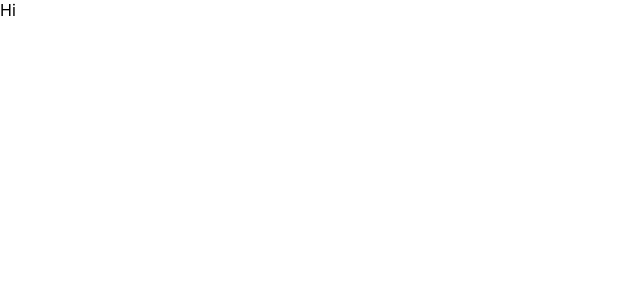
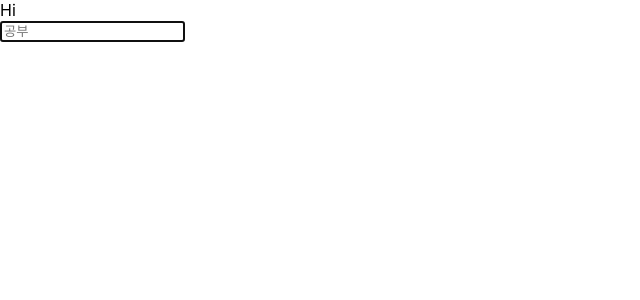
Before and after one commit to 2-daoni/React-Hooks, a React (Create React App) app: page / in a window 1280 px wide. Shown: the top 300 px of the page, without its empty margins (0-640 px from the left). Built offline with nearby package versions, Linux system fonts and the light colour scheme.

Commit message:
reference 공부

```diff
--- a/src/index.js
+++ b/src/index.js
@@ -4,5 +4,6 @@ import './index.css';
 import App from './App';
 import Practice from './useTabs';
 import Practice2 from './useEffect';
+import Practice3 from './useClick';
 
-ReactDOM.render(<Practice2 />, document.getElementById('root'));
+ReactDOM.render(<Practice3 />, document.getElementById('root'));
--- /dev/null
+++ b/src/useClick.js
@@ -0,0 +1,14 @@
+import React, { useEffect, useRef, useState } from 'react';
+
+const Practice3 = () => {
+  const refPractice = useRef();
+  setTimeout(() => refPractice.current.focus(), 5000);
+  return (
+    <div>
+      <div>Hi</div>
+      <input ref={refPractice} placeholder="공부" />
+    </div>
+  );
+};
+
+export default Practice3;
```
